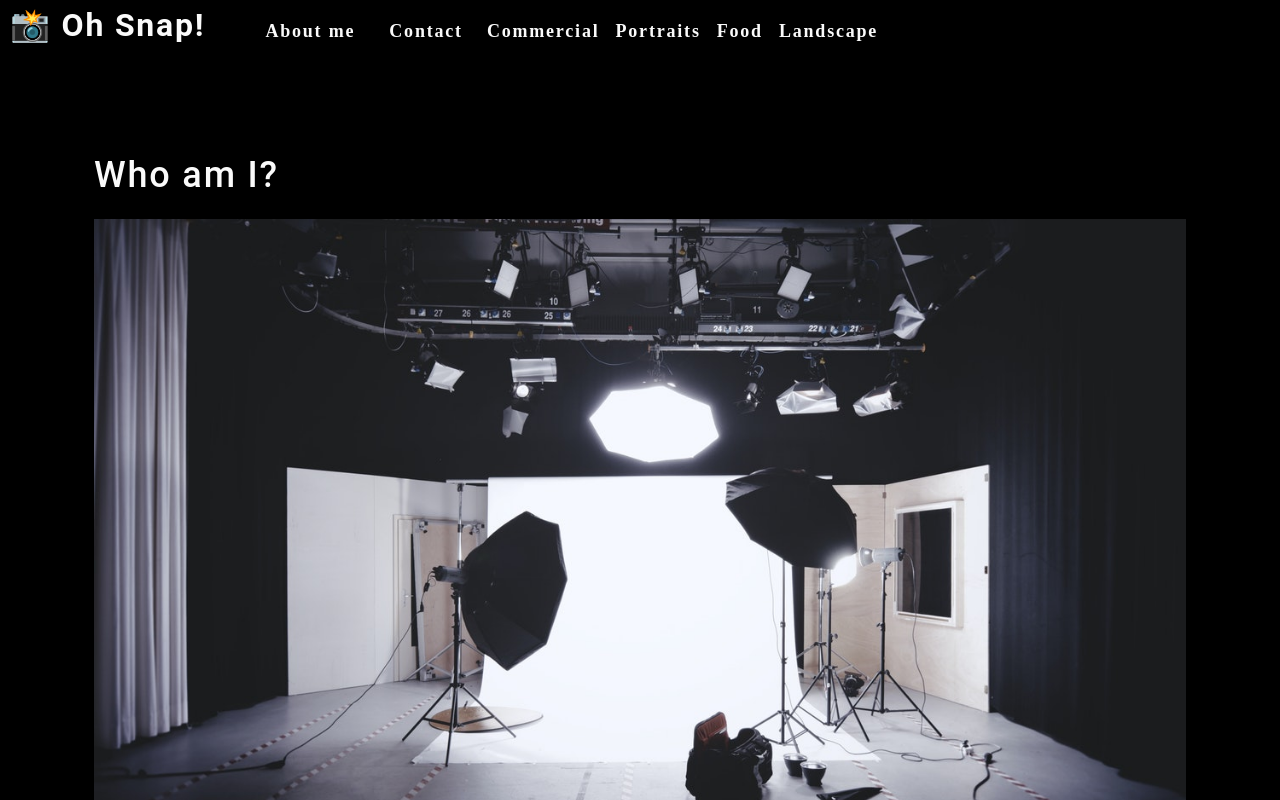
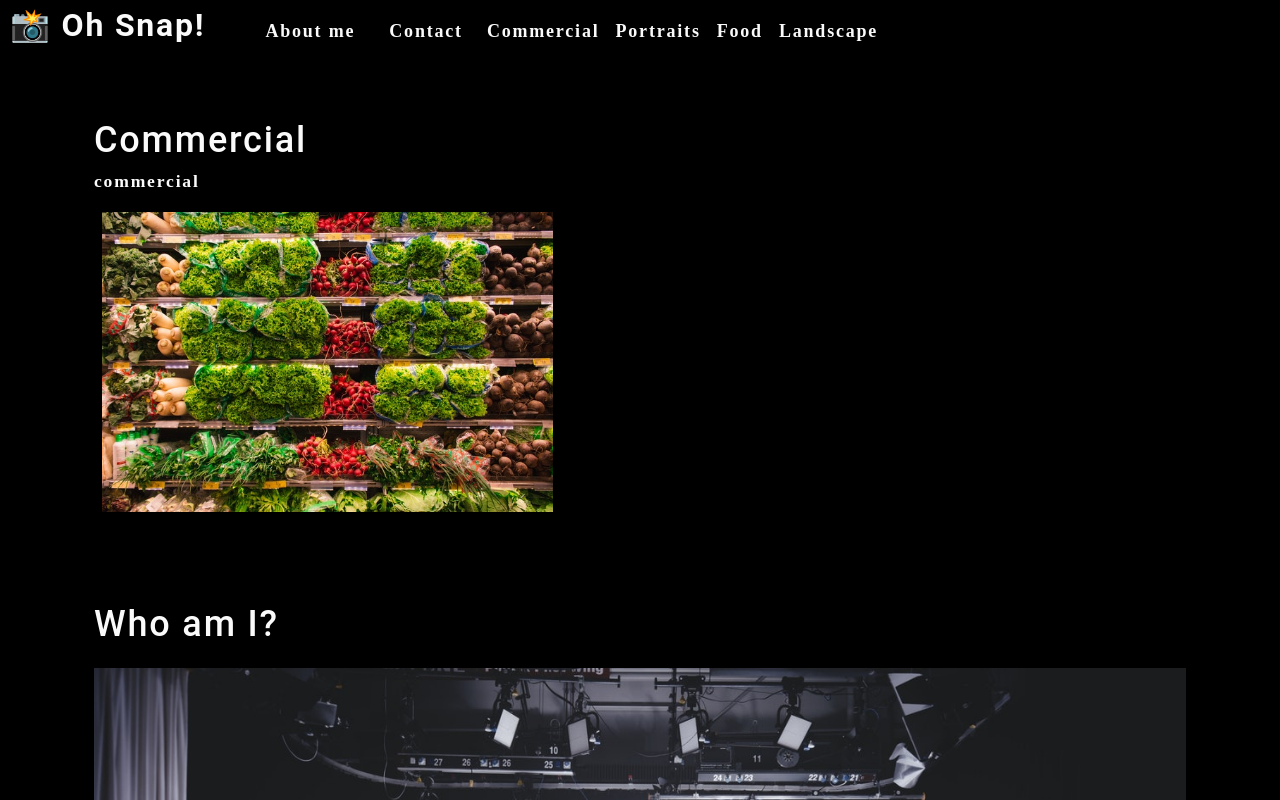
Before and after one commit to ChristopherSpeltz/photo-port, a React (Create React App) app: page / in a window 1280 px wide. Shown: the top 800 px of the page. Built offline with nearby package versions, Linux system fonts and the light colour scheme.

Commit message:
20.3.3 create the gallery component

```diff
--- a/src/App.js
+++ b/src/App.js
@@ -3,12 +3,15 @@
 import "./App.css";
 import About from "./components/About";
 import Nav from "./components/Nav";
+import Gallery from "./components/Gallery";
+
 
 function App() {
   return (
     <div>
       <Nav></Nav>
       <main>
+        <Gallery></Gallery>
         <About></About>
       </main>
     </div>
--- /dev/null
+++ b/src/components/Gallery/index.js
@@ -0,0 +1,21 @@
+import React from "react";
+import { capitalizeFirstLetter } from '../../utils/helpers';
+import photo from "../../assets/small/commercial/0.jpg";
+
+
+function Gallery(props) {
+    const currentCategory = {
+        name: "commercial",
+        description: "Photos of grocery stores, food trucks, and other commercial projects",
+    };
+  return (
+    <section>
+      <h1>{capitalizeFirstLetter(currentCategory.name)}</h1>
+      <p>{currentCategory.name}</p>
+      <div className="flex-row">
+          <img src={photo} alt="Commercial Example" className="img-thumbnail mx-1"></img>
+      </div>
+    </section>
+  );
+}
+export default Gallery;
```
